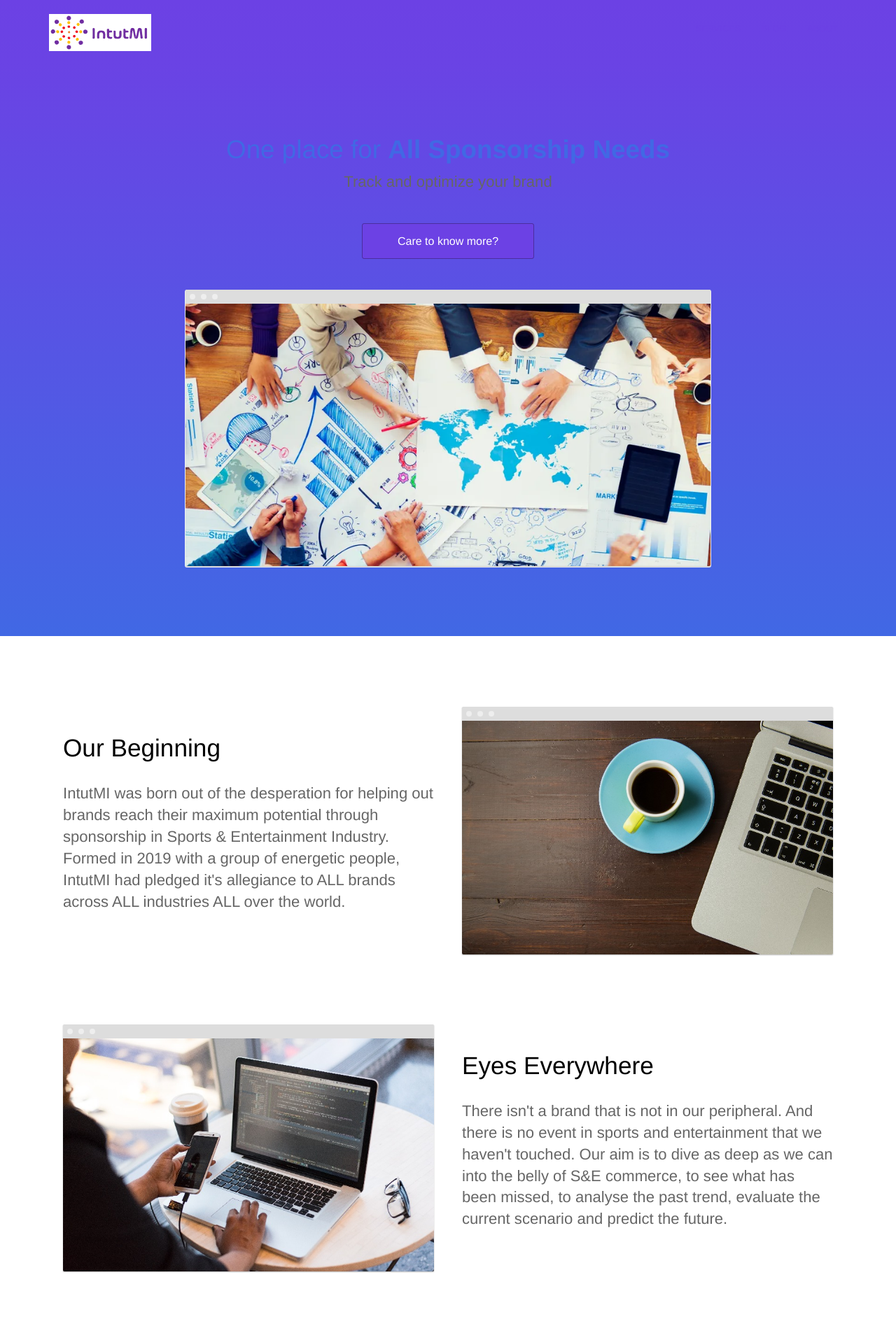
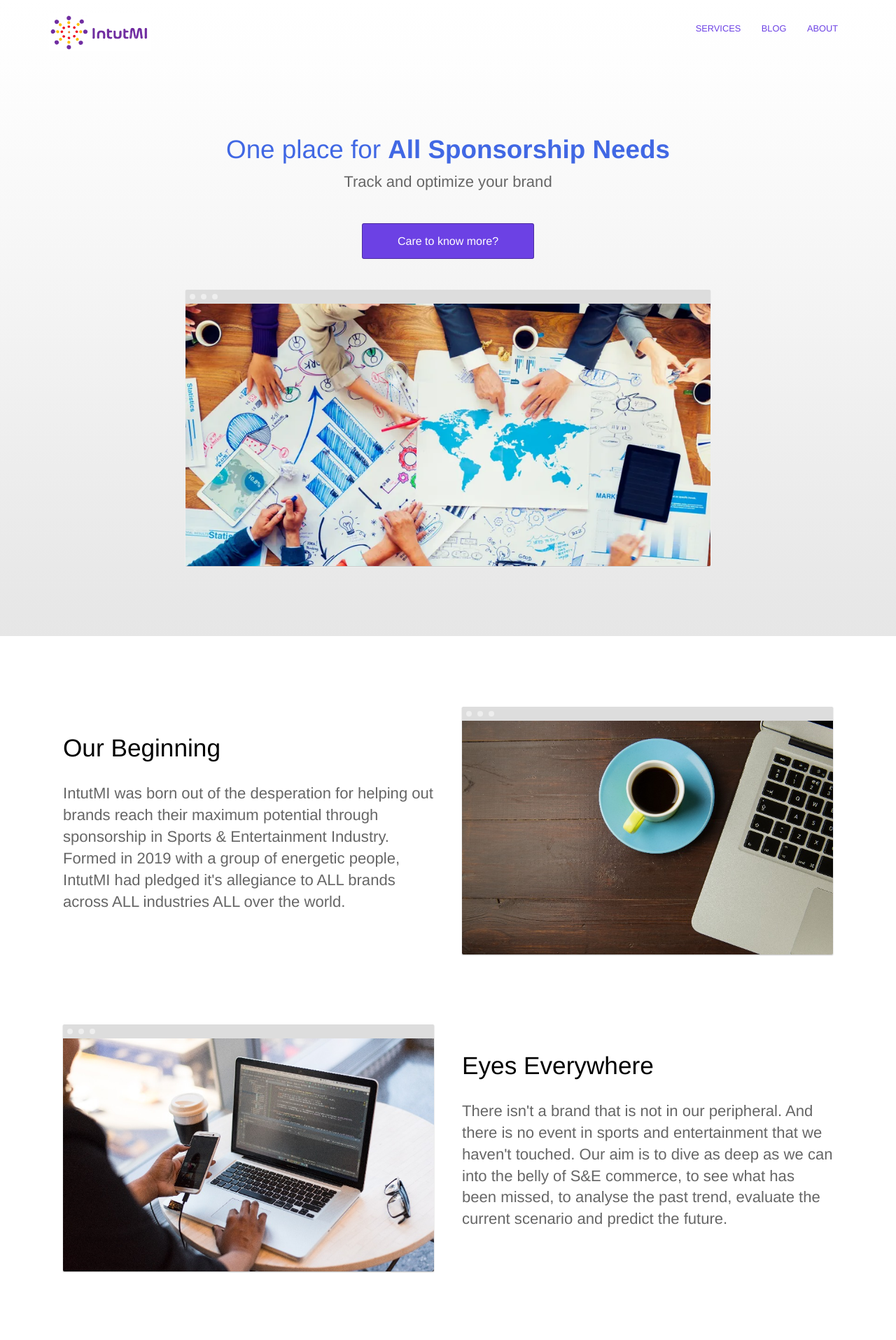
Before and after one commit to intutdev/intutmi.github.io, a Jekyll site: the page built from index.html, in a window 1280 px wide. Shown: the top 1915 px of the page at 70% size. Built offline with Jekyll 4.4.1, drawn with Linux system fonts in a browser that asks for light colours; grey boxes are pictures that could not be loaded.

Commit message:
Updated '_sass/variables.scss' via CloudCannon

```diff
--- a/_sass/variables.scss
+++ b/_sass/variables.scss
@@ -1,5 +1,5 @@
-$brand-color: #6c41e4;
-$secondary-brand-color: #4168e4;
+$brand-color: #fff;
+$secondary-brand-color: #e6e6e6;
 $middle-gradient-color: mix($brand-color, $secondary-brand-color, 95%);
 
 // Breakpoints
```
